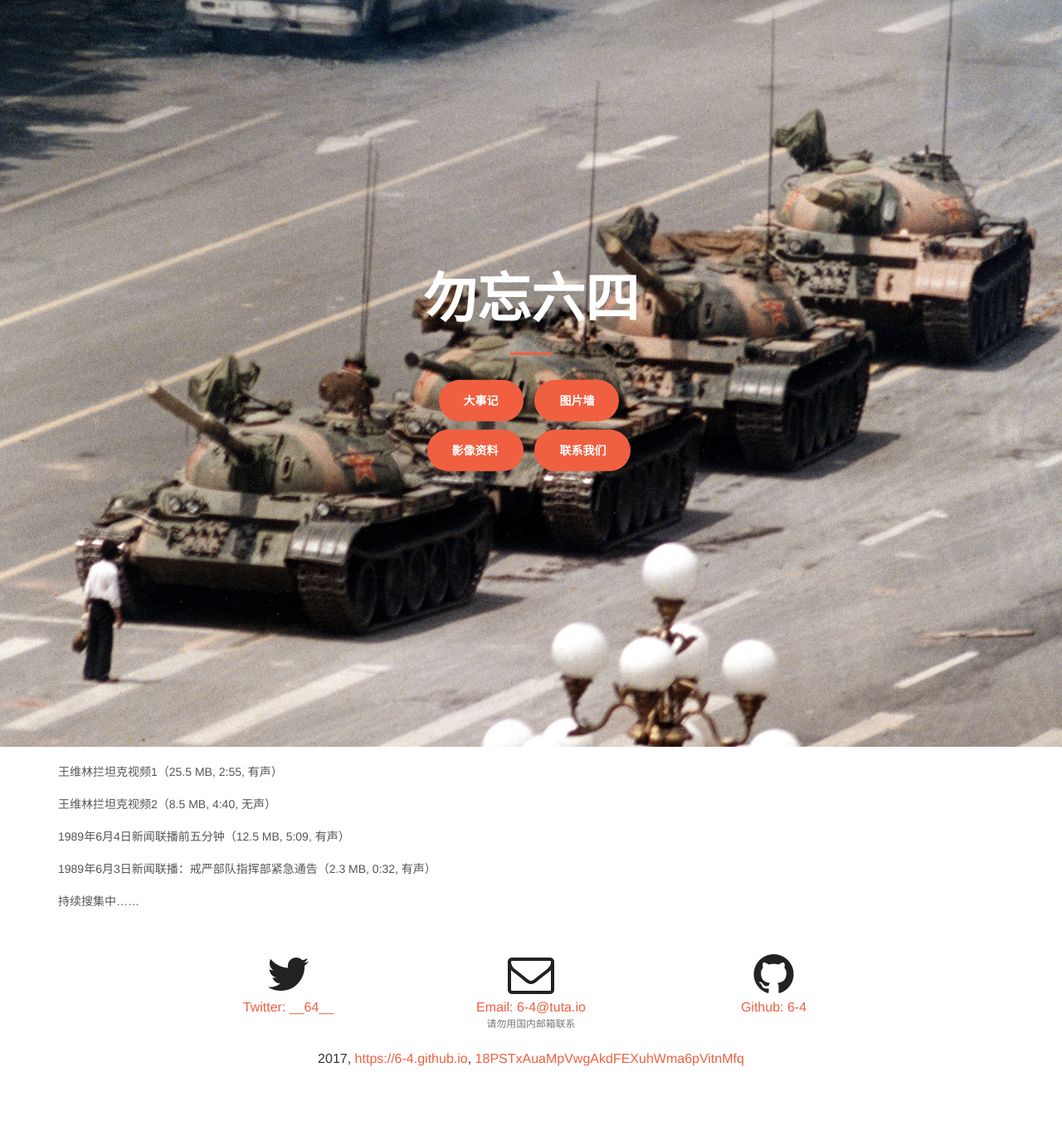
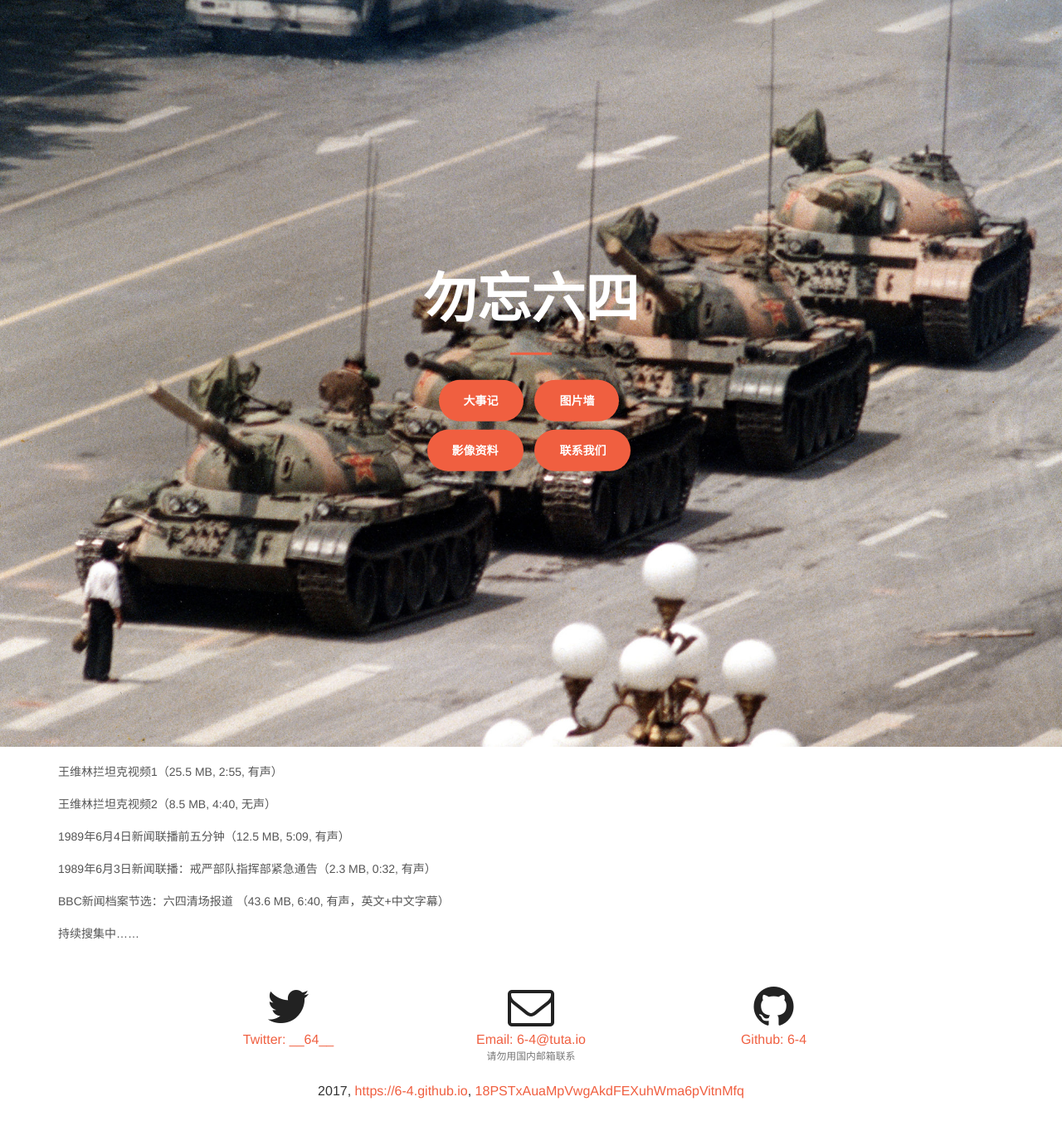
Before and after one commit to 6-4/6-4.github.io, a Jekyll site: the page built from video.html, in a window 1280 px wide. Shown: the whole page at 83% size. Built offline with Jekyll 4.4.1, drawn with Linux system fonts in a browser that asks for light colours; before the commit the page ends 1318 px from its top, so only the background shows below that.

Commit message:
Add a video

```diff
--- a/_includes/video.html
+++ b/_includes/video.html
@@ -6,6 +6,7 @@
         <a class="list-group-item" href="qq8zFLIftGk.mp4">王维林拦坦克视频2（8.5 MB, 4:40, 无声）</a>
         <a class="list-group-item" href="HAUo4kBkTvU.mkv">1989年6月4日新闻联播前五分钟（12.5 MB, 5:09, 有声）</a>
         <a class="list-group-item" href="BOCoSW16nCw.mp4">1989年6月3日新闻联播：戒严部队指挥部紧急通告（2.3 MB, 0:32, 有声）</a>
+        <a class="list-group-item" href="Ea3LiY7aMVI.mp4">BBC新闻档案节选：六四清场报道 （43.6 MB, 6:40, 有声，英文+中文字幕）</a>
         <a class="list-group-item text-muted" href="#">持续搜集中……</a>
       </div>
     </div>
```
Also changed, not shown: 1 other file.
